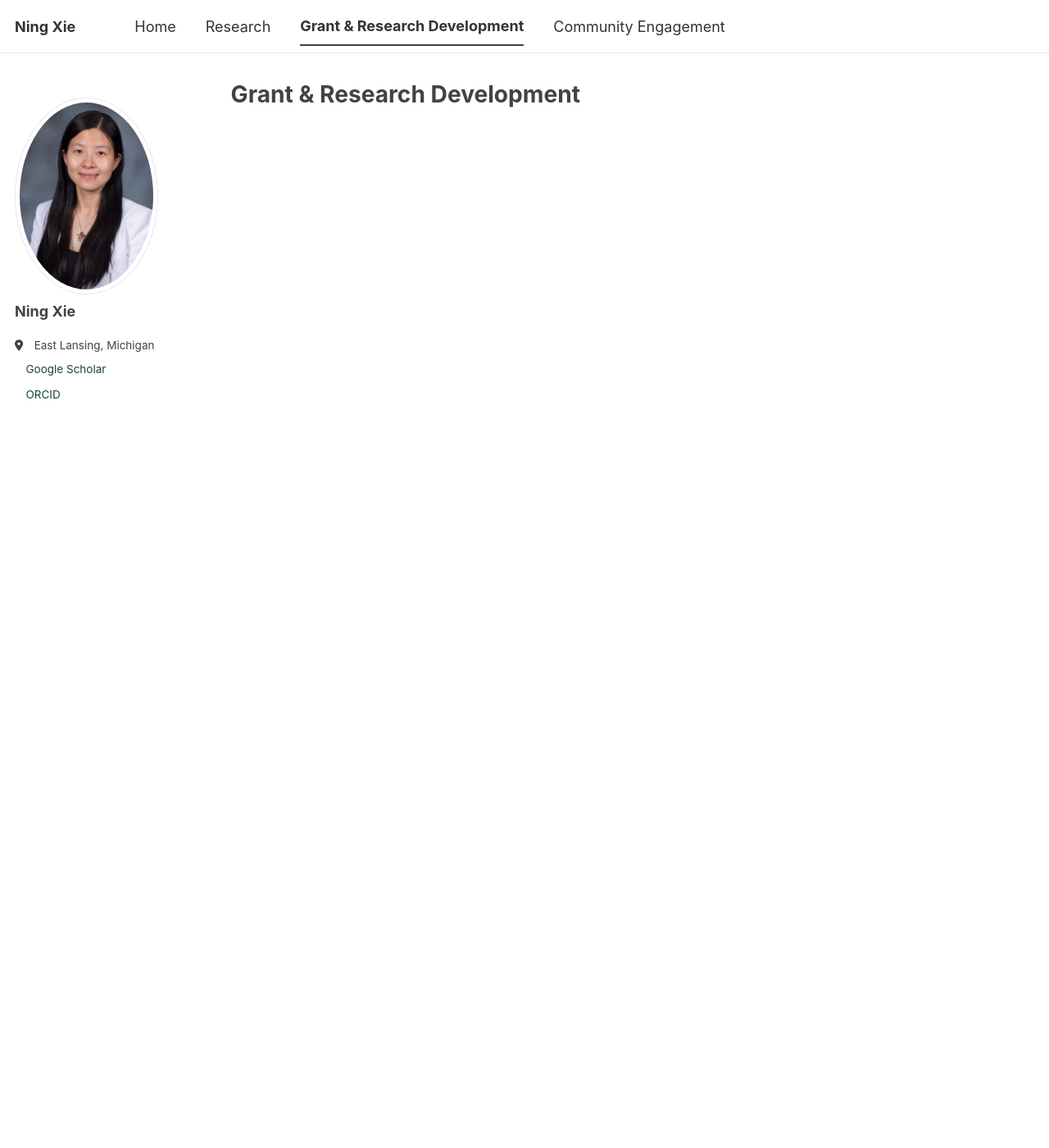
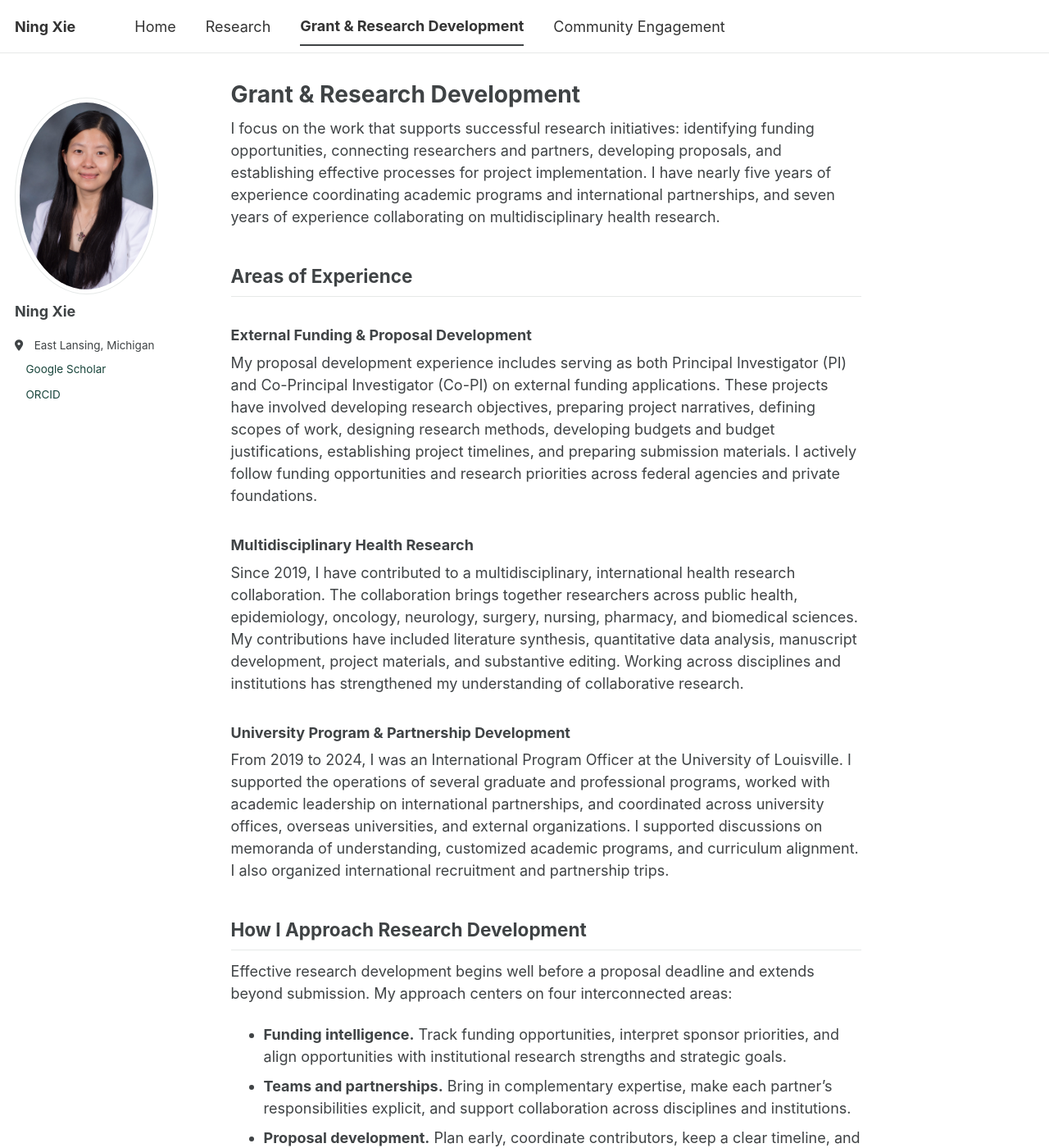
Before and after one commit to ningxiephd/ningxiephd.github.io, a Jekyll site: the page built from _pages/grant-research-development.md, in a window 1280 px wide and 1400 px high. Shown: the whole window at 82% size. Built offline with Jekyll 4.4.1, drawn with Linux system fonts in a browser that asks for light colours; a style sheet for code colours, icons or effects is not loaded; some of the changed text lies outside the part shown.

Commit message:
Add files via upload

```diff
--- a/_pages/grant-research-development.md
+++ b/_pages/grant-research-development.md
@@ -3,3 +3,30 @@ permalink: /grant-research-development/
 title: "Grant & Research Development"
 author_profile: true
 ---
+
+I focus on the work that supports successful research initiatives: identifying funding opportunities, connecting researchers and partners, developing proposals, and establishing effective processes for project implementation. I have nearly five years of experience coordinating academic programs and international partnerships, and seven years of experience collaborating on multidisciplinary health research.
+
+## Areas of Experience
+
+### External Funding & Proposal Development
+
+My proposal development experience includes serving as both Principal Investigator (PI) and Co-Principal Investigator (Co-PI) on external funding applications. These projects have involved developing research objectives, preparing project narratives, defining scopes of work, designing research methods, developing budgets and budget justifications, establishing project timelines, and preparing submission materials. I actively follow funding opportunities and research priorities across federal agencies and private foundations.
+
+### Multidisciplinary Health Research
+
+Since 2019, I have contributed to a multidisciplinary, international health research collaboration. The collaboration brings together researchers across public health, epidemiology, oncology, neurology, surgery, nursing, pharmacy, and biomedical sciences. My contributions have included literature synthesis, quantitative data analysis, manuscript development, project materials, and substantive editing. Working across disciplines and institutions has strengthened my understanding of collaborative research.
+
+### University Program & Partnership Development
+
+From 2019 to 2024, I was an International Program Officer at the University of Louisville. I supported the operations of several graduate and professional programs, worked with academic leadership on international partnerships, and coordinated across university offices, overseas universities, and external organizations. I supported discussions on memoranda of understanding, customized academic programs, and curriculum alignment. I also organized international recruitment and partnership trips.
+
+## How I Approach Research Development
+
+Effective research development begins well before a proposal deadline and extends beyond submission. My approach centers on four interconnected areas:
+
+- **Funding intelligence.** Track funding opportunities, interpret sponsor priorities, and align opportunities with institutional research strengths and strategic goals.
+- **Teams and partnerships.** Bring in complementary expertise, make each partner's responsibilities explicit, and support collaboration across disciplines and institutions.
+- **Proposal development.** Plan early, coordinate contributors, keep a clear timeline, and follow sponsor requirements meticulously.
+- **Program operations and learning.** Track progress, coordinate stakeholders, document outcomes, and incorporate lessons learned into future proposals and program improvements.
+
+I am especially interested in systems that integrate effective program administration with meaningful collaboration, including equitable partnerships, community engagement, and actionable research.
```
